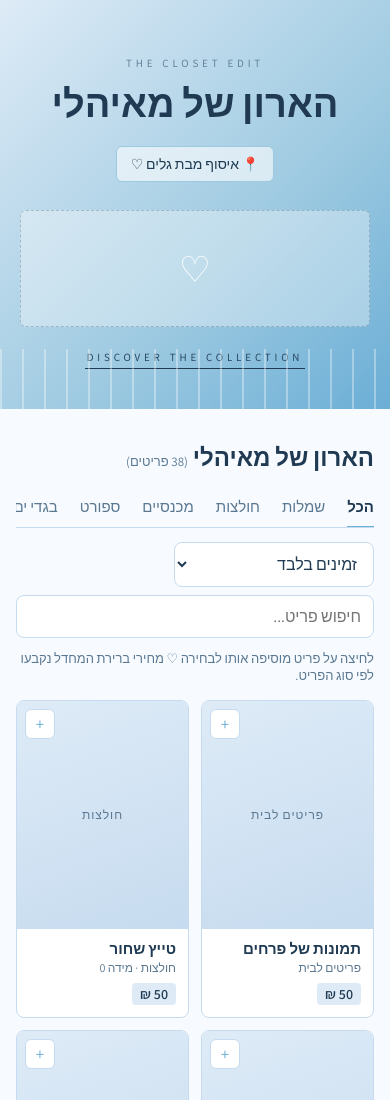
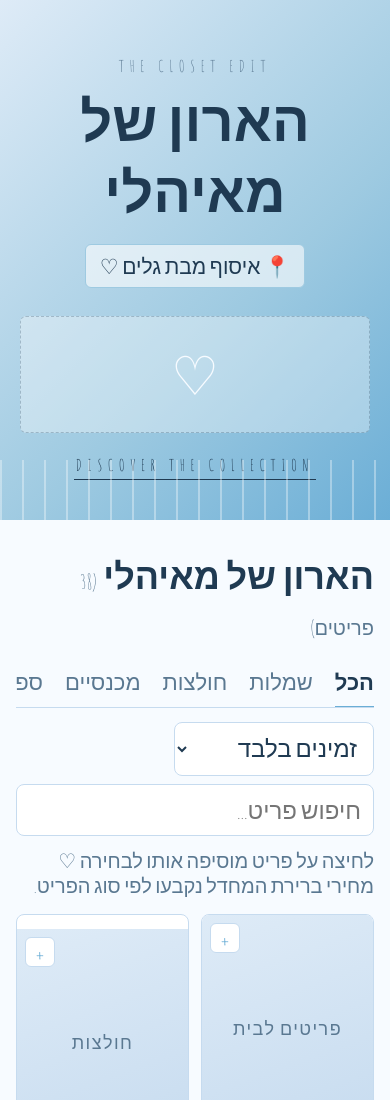
Before and after one commit to asafr93-rosa/mayalee-clothes, a plain HTML site: page index.html in a window 390 px wide. Shown: the top 1100 px of the page. Drawn offline with Linux system fonts and the light colour scheme.

Commit message:
Switch font to Amatic SC
Co-Authored-By: Claude Opus 5.5 <noreply@anthropic.com>

```diff
--- a/index.html
+++ b/index.html
@@ -7,7 +7,7 @@
   <meta name="description" content="פריטים יפים שמחפשים ארון חדש ♡" />
   <link rel="preconnect" href="https://fonts.googleapis.com" />
   <link rel="preconnect" href="https://fonts.gstatic.com" crossorigin />
-  <link href="https://fonts.googleapis.com/css2?family=Cormorant+Garamond:wght@500;600&family=Assistant:wght@400;600&display=swap" rel="stylesheet" />
+  <link href="https://fonts.googleapis.com/css2?family=Amatic+SC:wght@400;700&display=swap" rel="stylesheet" />
   <link rel="stylesheet" href="styles.css" />
 </head>
 <body>
--- a/styles.css
+++ b/styles.css
@@ -17,7 +17,7 @@
 html { scroll-behavior: smooth; }
 body {
   margin: 0;
-  font-family: "Assistant", Arial, sans-serif;
+  font-family: "Amatic SC", Arial, sans-serif;
   color: var(--ink);
   background: var(--bg);
   min-height: 100vh;
@@ -42,19 +42,19 @@ body.has-bar { padding-bottom: 96px; }
   pointer-events: none;
 }
 .eyebrow, .discover {
-  font-size: 11px; letter-spacing: 0.35em; margin: 0; color: var(--muted);
+  font-size: 16px; letter-spacing: 0.35em; margin: 0; color: var(--muted);
 }
 h1 {
-  font-family: "Assistant", Arial, sans-serif;
-  font-weight: 600;
-  font-size: clamp(38px, 8vw, 72px);
+  font-family: "Amatic SC", Arial, sans-serif;
+  font-weight: 700;
+  font-size: clamp(56px, 12vw, 104px);
   margin: 8px 0 18px;
 }
-.tagline { margin: 0 0 18px; color: #dbeafe; font-size: 17px; }
+.tagline { margin: 0 0 18px; color: #dbeafe; font-size: 26px; }
 .pickup {
   display: inline-block; margin: 0;
   background: rgba(255,255,255,0.6); border: 1px solid var(--c2);
-  border-radius: 6px; padding: 8px 14px; font-size: 14px;
+  border-radius: 6px; padding: 8px 14px; font-size: 21px;
 }
 .hero-art {
   margin: 28px auto 18px; max-width: 760px; aspect-ratio: 3 / 1;
@@ -62,7 +62,7 @@ h1 {
   border: 1px dashed rgba(31,58,82,0.25);
   background: rgba(255,255,255,0.35);
   display: grid; place-items: center;
-  color: var(--c5); font-size: 36px;
+  color: var(--c5); font-size: 54px;
 }
 .discover {
   display: inline-block; text-decoration: none; color: var(--ink);
@@ -71,8 +71,8 @@ h1 {
 
 /* Closet */
 #closet { padding-top: 32px; }
-h2 { font-size: 24px; margin: 0 0 14px; font-weight: 600; color: var(--navy); }
-h2 small { font-size: 13px; color: var(--muted); font-weight: 400; }
+h2 { font-size: 36px; margin: 0 0 14px; font-weight: 700; color: var(--navy); }
+h2 small { font-size: 20px; color: var(--muted); font-weight: 400; }
 
 .chips {
   display: flex; gap: 22px; overflow-x: auto; scrollbar-width: none;
@@ -81,21 +81,21 @@ h2 small { font-size: 13px; color: var(--muted); font-weight: 400; }
 .chips::-webkit-scrollbar { display: none; }
 .chip {
   flex: none; border: 0; background: none; color: var(--muted);
-  padding: 10px 0; font: inherit; font-size: 15px; cursor: pointer;
+  padding: 10px 0; font: inherit; font-size: 22px; cursor: pointer;
   border-bottom: 2px solid transparent; margin-bottom: -1px;
 }
-.chip.active { color: var(--ink); border-bottom-color: var(--c1); font-weight: 600; }
+.chip.active { color: var(--ink); border-bottom-color: var(--c1); font-weight: 700; }
 
 .filters { display: flex; gap: 8px; margin: 14px 0 8px; }
 select, input[type="search"] {
-  font: inherit; font-size: 16px; color: var(--ink);
+  font: inherit; font-size: 24px; color: var(--ink);
   background: var(--card); border: 1px solid var(--line); border-radius: 8px;
   padding: 10px 12px;
 }
 select:focus, input[type="search"]:focus { outline: 2px solid var(--sky); border-color: var(--blue); }
 select { flex: 1; max-width: 200px; }
 input[type="search"] { width: 100%; }
-.hint { font-size: 13px; color: var(--muted); margin: 12px 0 16px; }
+.hint { font-size: 20px; color: var(--muted); margin: 12px 0 16px; }
 
 .grid {
   display: grid; gap: 12px;
@@ -118,32 +118,32 @@ button.card:active { transform: scale(0.98); }
   display: grid; place-items: center;
 }
 .photo img { width: 100%; height: 100%; object-fit: cover; }
-.ph { font-size: 12px; color: var(--muted); letter-spacing: 0.08em; }
+.ph { font-size: 18px; color: var(--muted); letter-spacing: 0.08em; }
 .badge {
   position: absolute; bottom: 0; inset-inline: 0;
-  background: var(--c2); color: var(--ink); padding: 6px; font-size: 12px; text-align: center;
+  background: var(--c2); color: var(--ink); padding: 6px; font-size: 18px; text-align: center;
 }
 .check {
   position: absolute; top: 8px; left: 8px;
   width: 30px; height: 30px; border-radius: 6px;
-  display: grid; place-items: center; font-size: 17px;
+  display: grid; place-items: center; font-size: 26px;
   background: #fff; color: var(--c1); border: 1px solid var(--line);
 }
 .selected .check { background: var(--blue); color: #fff; border-color: var(--blue); }
 .info { padding: 10px 12px 12px; }
-.info h3 { margin: 0 0 2px; font-size: 15px; font-weight: 600; }
-.meta { margin: 0 0 8px; font-size: 12px; color: var(--muted); }
+.info h3 { margin: 0 0 2px; font-size: 22px; font-weight: 700; }
+.meta { margin: 0 0 8px; font-size: 18px; color: var(--muted); }
 .price {
   display: inline-block; margin: 0; font-weight: 700; color: var(--navy);
-  background: var(--sky); padding: 2px 8px; border-radius: 4px; font-size: 14px;
+  background: var(--sky); padding: 2px 8px; border-radius: 4px; font-size: 21px;
 }
-.sold .price { background: none; padding: 0; color: var(--muted); font-weight: 400; font-size: 13px; }
+.sold .price { background: none; padding: 0; color: var(--muted); font-weight: 400; font-size: 20px; }
 .empty { text-align: center; color: var(--muted); padding: 40px 0; }
 
 footer { text-align: center; padding: 48px 0 24px; color: var(--muted); }
 .chat {
   display: inline-block; text-decoration: none; color: var(--ink); background: var(--c2);
-  padding: 12px 22px; border-radius: 8px; font-weight: 600;
+  padding: 12px 22px; border-radius: 8px; font-size: 24px; font-weight: 700;
 }
 
 /* Send bar */
@@ -156,10 +156,10 @@ footer { text-align: center; padding: 48px 0 24px; color: var(--muted); }
   box-shadow: 0 12px 30px rgba(107, 174, 214, 0.35);
 }
 .sendbar[hidden] { display: none; }
-.sendbar-info { font-size: 14px; display: flex; flex-wrap: wrap; gap: 4px 6px; align-items: baseline; }
-.link { background: none; border: 0; color: var(--muted); text-decoration: underline; font: inherit; font-size: 13px; cursor: pointer; padding: 0 4px; }
+.sendbar-info { font-size: 21px; display: flex; flex-wrap: wrap; gap: 4px 6px; align-items: baseline; }
+.link { background: none; border: 0; color: var(--muted); text-decoration: underline; font: inherit; font-size: 20px; cursor: pointer; padding: 0 4px; }
 .send {
   flex: none; border: 0; cursor: pointer;
-  background: #25d366; color: #fff; font: inherit; font-weight: 700; letter-spacing: 0.1em;
+  background: #25d366; color: #fff; font: inherit; font-size: 26px; font-weight: 700; letter-spacing: 0.1em;
   padding: 12px 26px; border-radius: 8px;
 }
```
